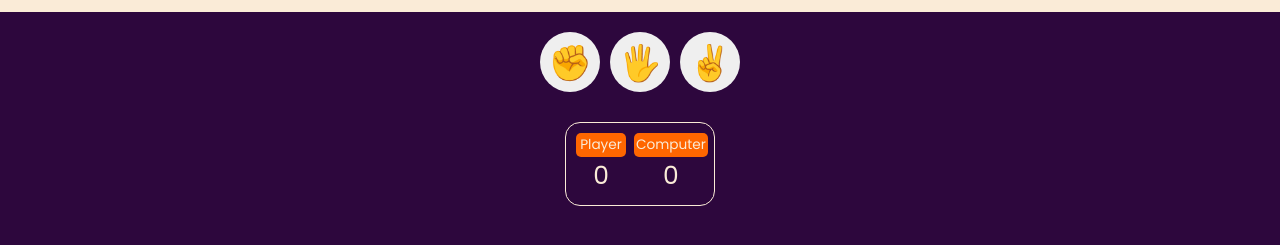
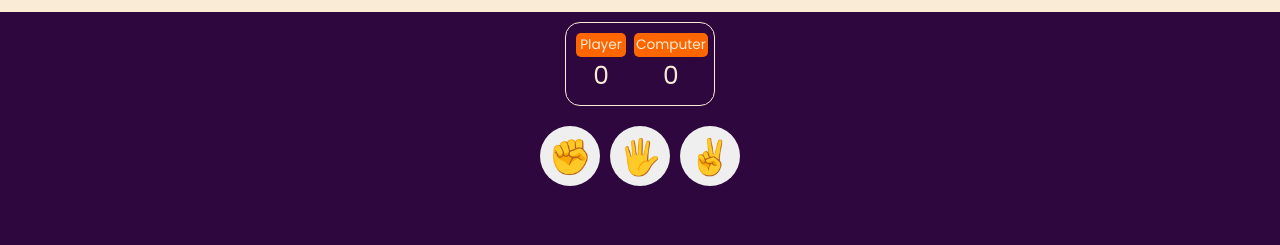
Before and after one commit to ClarissaBanez/odin-rock-paper-scissor, a plain HTML site: page index.html in a window 1280 px wide. Shown: the part 61-306 px from the top of the page. Drawn offline with Linux system fonts and the light colour scheme.

Commit message:
Change layout and add to-do's

```diff
--- a/index.html
+++ b/index.html
@@ -16,27 +16,25 @@
         <h1>Rock, Paper, Scissors!</h1>
     </header>
     <main>
+        <section class="scoreBoard">
+            <div>
+                <span class="scoreLabel">Player</span>
+                <span id="playerScore" class="score">0</span>
+            </div>
+            <div>
+                <span class="scoreLabel">Computer</span>
+                <span id="computerScore" class="score">0</span>
+            </div>
+        </section>
+        <section class="results">
+            <p id="playerChoice"></p>
+            <p id="computerChoice"></p>
+        </section>
         <section class="playerInputs">
             <button class="playerInput" id="Rock">✊</button>
             <button class="playerInput" id="Paper">🖐️</button>
             <button class="playerInput" id="Scissors">✌️</button>
         </section>
-        <section class="results">
-            <p id="playerChoice"></p>
-            <p id="computerChoice"></p>
-        </section>
-        <section class="scoreBoard">
-                <div>
-                    <span class="scoreLabel">Player</span>
-                    <span id="playerScore" class="score">0</span>
-                </div>
-                <div>
-                <span class="scoreLabel">Computer</span>
-                <span id="computerScore" class="score">0</span>
-            </div>
-        </section>
-
-
         <section class="gameHistory">
             <p id="gameResult"></p>
             <button id="resetButton" class="reset scoreLabel">Reset Game</button>
--- a/myScript.js
+++ b/myScript.js
@@ -1,3 +1,5 @@
+//To-Dos: Add clicking animations to buttons.
+
 let playerScore = 0;
 let computerScore = 0;
 let round = 0;
@@ -90,8 +92,7 @@ function gameReset(){
     roundResult.innerText= "";
     gameResult.innerText = "";
     resetButton.style.display = "none";
-    buttons.forEach(button => button.style.display="block");
-
+    playerInput.forEach(button => button.style.display="block");
 }
 function getComputerChoice() {
 let choice = ["Rock", "Paper", "Scissors"];
--- a/styles.css
+++ b/styles.css
@@ -24,7 +24,7 @@ main{
     display: flex;
     justify-content: center;
     gap: 10px;
-    padding: 20px;
+    margin: 10px;
 }
 .playerInput{
     font-size: 3.5rem;
```
